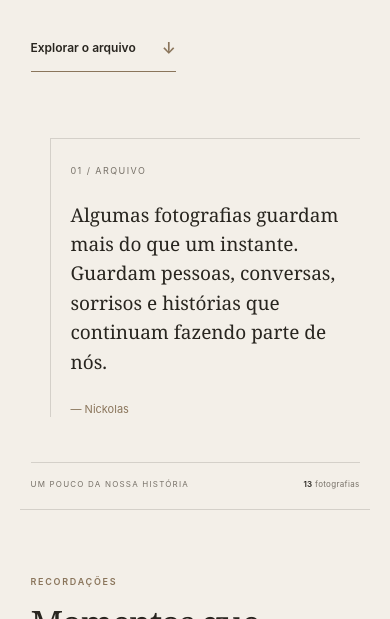
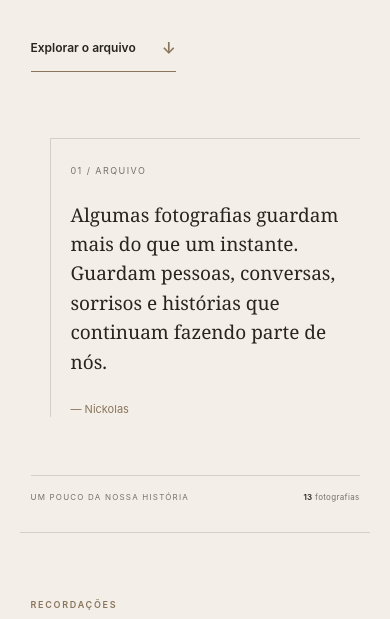
Before and after one commit to nickebel/memories, a plain HTML site: page index.html in a window 390 px wide. Shown: the part 422-1041 px from the top of the page. Drawn offline with Linux system fonts and the light colour scheme.

Commit message:
Fix spacing in mobile intro footer

```diff
--- a/style.css
+++ b/style.css
@@ -88,13 +88,13 @@ h2 { margin: 0; font-family: var(--serif); font-size: clamp(36px, 4vw, 54px); fo
   .wordmark { gap: 9px; font-size: 9px; }
   .wordmark-mark { width: 27px; height: 27px; }
   .toplink { font-size: 11px; }
-  .intro { min-height: auto; display: block; padding: 88px 3% 92px; }
+  .intro { min-height: auto; display: block; padding: 88px 3% 30px; }
   .eyebrow { margin-bottom: 20px; font-size: 9px; }
   h1 { font-size: clamp(62px, 17vw, 92px); }
   .intro-text { max-width: 360px; margin-top: 24px; font-size: 14px; }
   .intro-note { max-width: 310px; margin: 66px 0 0 auto; padding: 19px 0 0 20px; }
   .intro-note p { font-size: 19px; }
-  .intro-bottom { left: 3%; right: 3%; bottom: 20px; font-size: 8px; }
+  .intro-bottom { position: static; margin-top: 58px; padding-top: 16px; font-size: 8px; }
   .gallery-section { padding: 66px 3% 72px; }
   .section-heading { align-items: start; gap: 18px; margin-bottom: 27px; }
   h2 { font-size: 35px; }
```
